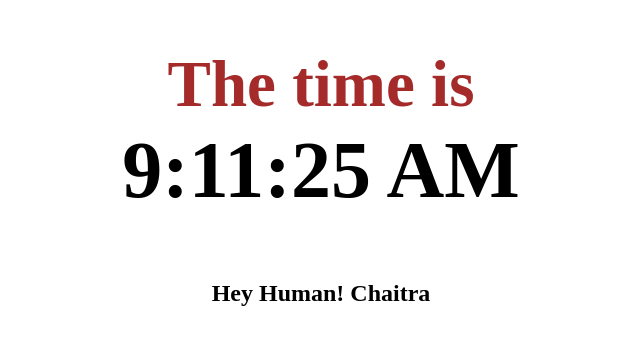
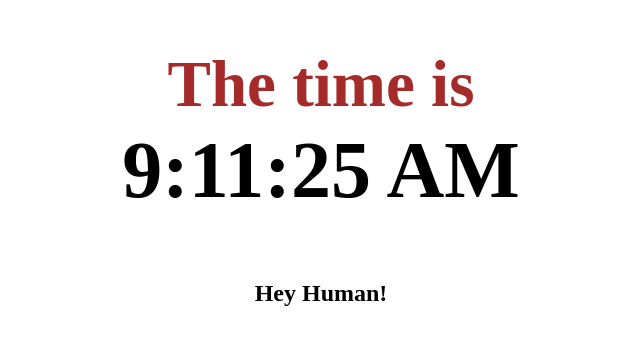
Before and after one commit to Chaitra-Kulkarni/trial-project, a plain HTML site: page index.html in a window 1280 px wide. Shown: the part 222-566 px from the top of the page, without its empty margins (319-959 px from the left). Drawn offline with Linux system fonts and the light colour scheme.

Commit message:
Update index.html

```diff
--- a/index.html
+++ b/index.html
@@ -11,7 +11,6 @@
         <h1 id="timer"></h1>
         <h2>
             <span id="greet">Hey Human!</span>
-            <span id="name">Chaitra</span>
         </h2>
     <script src="myjas.js"></script>
 </body>
```
